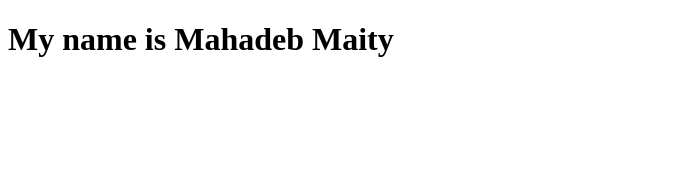
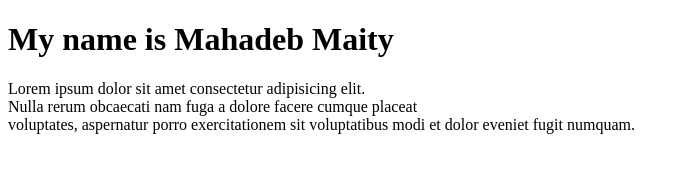
Before and after one commit to MCAWallah/NewRepo, a plain HTML site: page index.html in a window 1280 px wide. Shown: the whole page, without its empty margins (0-689 px from the left). Drawn offline with Linux system fonts and the light colour scheme.

Commit message:
add new line

```diff
--- a/index.html
+++ b/index.html
@@ -7,5 +7,6 @@
 </head>
 <body>
     <h1> My name is Mahadeb Maity</h1>
+    <p>Lorem ipsum dolor sit amet consectetur adipisicing elit.<br>Nulla rerum obcaecati nam fuga a dolore facere cumque placeat<br> voluptates, aspernatur porro exercitationem sit voluptatibus modi et dolor eveniet fugit numquam.</p>
 </body>
 </html>
```
